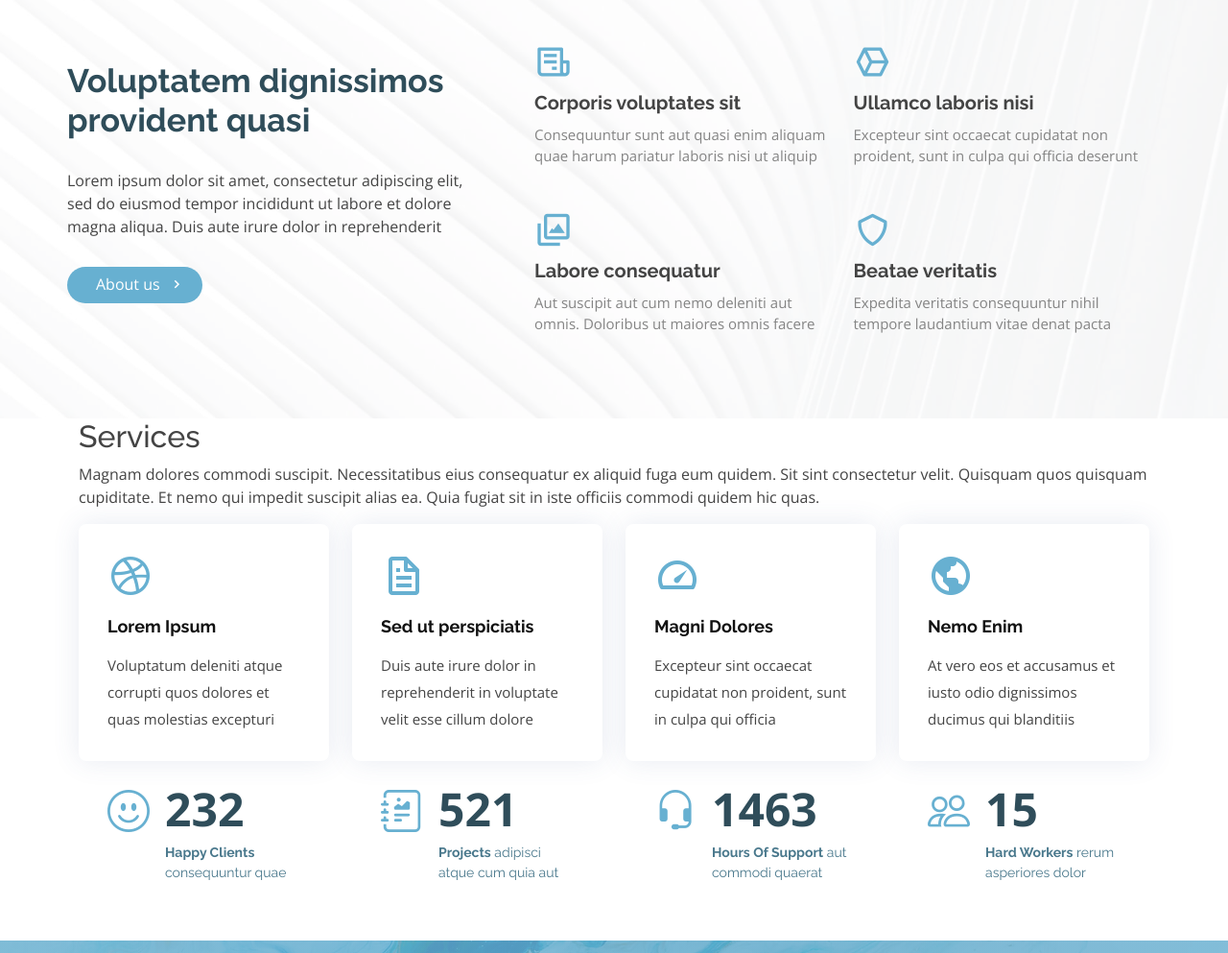
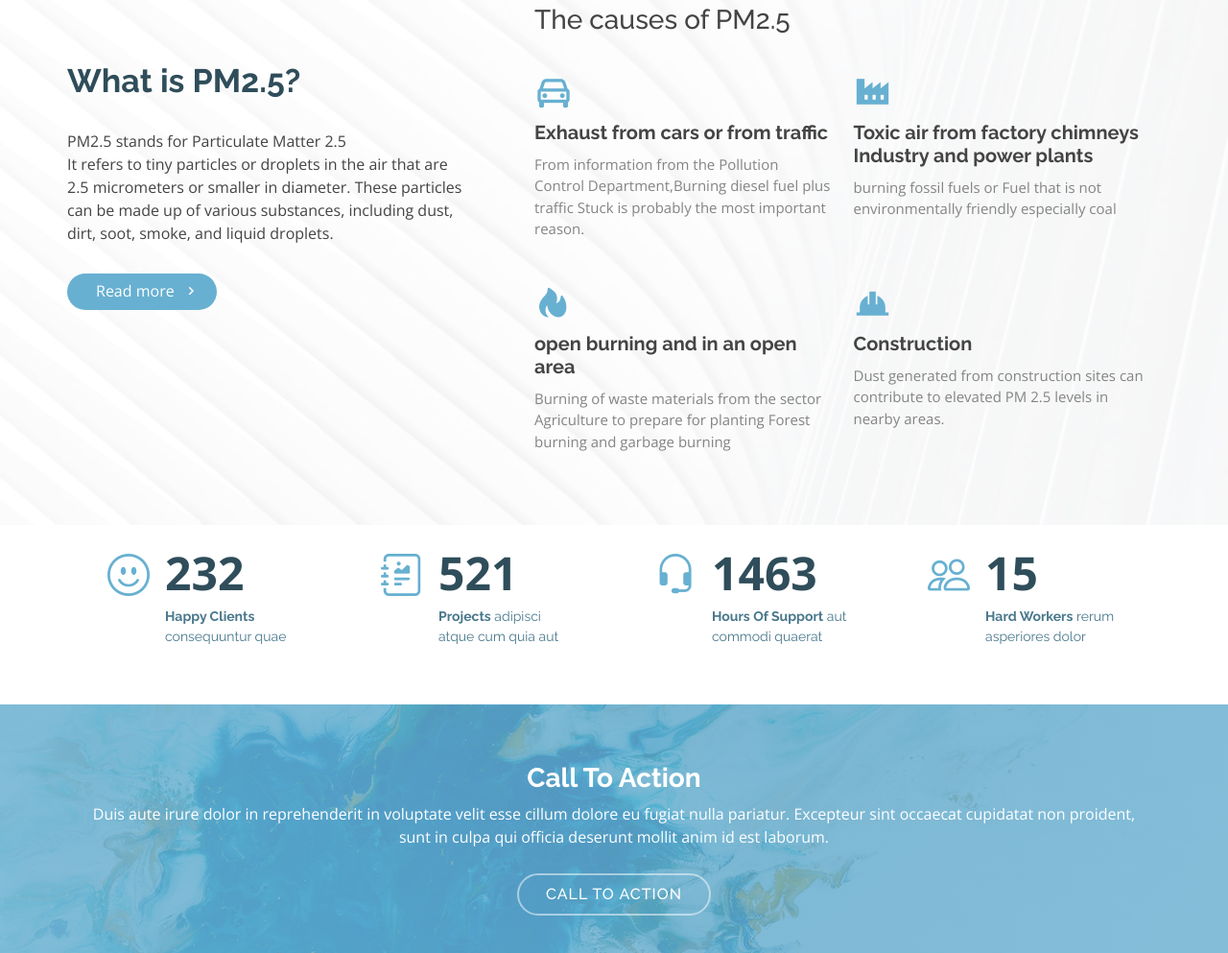
Before and after one commit to Keetasin/Happy_Air_Quality, a plain HTML site: page website/templates/index.html in a window 1280 px wide. Shown: the part 856-1849 px from the top of the page at 96% size. Drawn offline with nearby package versions, Linux system fonts and the light colour scheme.

Commit message:
About Section

```diff
--- a/website/templates/index.html
+++ b/website/templates/index.html
@@ -125,89 +125,56 @@
         <div class="row no-gutters">
           <div class="content col-xl-5 d-flex align-items-stretch" data-aos="fade-up">
             <div class="content">
-              <h3>Voluptatem dignissimos provident quasi</h3>
+              <h3>What is PM2.5?</h3>
               <p>
-                Lorem ipsum dolor sit amet, consectetur adipiscing elit, sed do eiusmod tempor incididunt ut labore et dolore magna aliqua. Duis aute irure dolor in reprehenderit
+                PM2.5 stands for Particulate Matter 2.5 <br> It refers to tiny particles or droplets in the air that are 2.5 micrometers or smaller in diameter. These particles can be made up of various substances, including dust, dirt, soot, smoke, and liquid droplets.
               </p>
-              <a href="#" class="about-btn">About us <i class="bx bx-chevron-right"></i></a>
+              <a href="https://www.lumahealth.com/air-quality-thailand/" class="about-btn">Read more<i class="bx bx-chevron-right"></i></a>
             </div>
           </div>
           <div class="col-xl-7 d-flex align-items-stretch">
             <div class="icon-boxes d-flex flex-column justify-content-center">
+              <h3>
+                The causes of PM2.5
+              </h3>
               <div class="row">
                 <div class="col-md-6 icon-box" data-aos="fade-up" data-aos-delay="100">
-                  <i class="bx bx-receipt"></i>
-                  <h4>Corporis voluptates sit</h4>
-                  <p>Consequuntur sunt aut quasi enim aliquam quae harum pariatur laboris nisi ut aliquip</p>
+                  <i class='bx bx-car'></i>
+                  <h4>
+                    Exhaust from cars or from traffic
+                  </h4>
+                  <p>
+                    From information from the Pollution Control Department,Burning diesel fuel plus traffic Stuck is probably the most important reason.
+                  </p>
                 </div>
                 <div class="col-md-6 icon-box" data-aos="fade-up" data-aos-delay="200">
-                  <i class="bx bx-cube-alt"></i>
-                  <h4>Ullamco laboris nisi</h4>
-                  <p>Excepteur sint occaecat cupidatat non proident, sunt in culpa qui officia deserunt</p>
+                  <i class='bx bxs-factory' ></i>
+                  <h4>
+                    Toxic air from factory chimneys Industry and power plants
+                  </h4>
+                  <p>
+                    burning fossil fuels or Fuel that is not environmentally friendly especially coal
+                  </p>
                 </div>
                 <div class="col-md-6 icon-box" data-aos="fade-up" data-aos-delay="300">
-                  <i class="bx bx-images"></i>
-                  <h4>Labore consequatur</h4>
-                  <p>Aut suscipit aut cum nemo deleniti aut omnis. Doloribus ut maiores omnis facere</p>
+                  <i class='bx bxs-hot'></i>
+                  <h4>
+                    open burning and in an open area
+                  </h4>
+                  <p>
+                    Burning of waste materials from the sector Agriculture to prepare for planting Forest burning and garbage burning
+                  </p>
                 </div>
                 <div class="col-md-6 icon-box" data-aos="fade-up" data-aos-delay="400">
-                  <i class="bx bx-shield"></i>
-                  <h4>Beatae veritatis</h4>
-                  <p>Expedita veritatis consequuntur nihil tempore laudantium vitae denat pacta</p>
+                  <i class='bx bxs-hard-hat' ></i>
+                  <h4>
+                    Construction
+                  </h4>
+                  <p>
+                    Dust generated from construction sites can contribute to elevated PM 2.5 levels in nearby areas.
+                  </p>
                 </div>
               </div>
-            </div><!-- End .content-->
-          </div>
-        </div>
-
-      </div>
-    </section><!-- End About Section -->
-
-    <!-- ======= Services Section ======= -->
-    <section id="services" class="services">
-      <div class="container">
-
-        <div class="section-title" data-aos="fade-in" data-aos-delay="100">
-          <h2>Services</h2>
-          <p>Magnam dolores commodi suscipit. Necessitatibus eius consequatur ex aliquid fuga eum quidem. Sit sint consectetur velit. Quisquam quos quisquam cupiditate. Et nemo qui impedit suscipit alias ea. Quia fugiat sit in iste officiis commodi quidem hic quas.</p>
-        </div>
-
-        <div class="row">
-          <div class="col-md-6 col-lg-3 d-flex align-items-stretch mb-5 mb-lg-0">
-            <div class="icon-box" data-aos="fade-up">
-              <div class="icon"><i class="bx bxl-dribbble"></i></div>
-              <h4 class="title"><a href="">Lorem Ipsum</a></h4>
-              <p class="description">Voluptatum deleniti atque corrupti quos dolores et quas molestias excepturi</p>
-            </div>
-          </div>
-
-          <div class="col-md-6 col-lg-3 d-flex align-items-stretch mb-5 mb-lg-0">
-            <div class="icon-box" data-aos="fade-up" data-aos-delay="100">
-              <div class="icon"><i class="bx bx-file"></i></div>
-              <h4 class="title"><a href="">Sed ut perspiciatis</a></h4>
-              <p class="description">Duis aute irure dolor in reprehenderit in voluptate velit esse cillum dolore</p>
-            </div>
-          </div>
-
-          <div class="col-md-6 col-lg-3 d-flex align-items-stretch mb-5 mb-lg-0">
-            <div class="icon-box" data-aos="fade-up" data-aos-delay="200">
-              <div class="icon"><i class="bx bx-tachometer"></i></div>
-              <h4 class="title"><a href="">Magni Dolores</a></h4>
-              <p class="description">Excepteur sint occaecat cupidatat non proident, sunt in culpa qui officia</p>
-            </div>
-          </div>
-
-          <div class="col-md-6 col-lg-3 d-flex align-items-stretch mb-5 mb-lg-0">
-            <div class="icon-box" data-aos="fade-up" data-aos-delay="300">
-              <div class="icon"><i class="bx bx-world"></i></div>
-              <h4 class="title"><a href="">Nemo Enim</a></h4>
-              <p class="description">At vero eos et accusamus et iusto odio dignissimos ducimus qui blanditiis</p>
-            </div>
-          </div>
-
-        </div>
-
-      </div>
     </section><!-- End Services Section -->
 
     <!-- ======= Counts Section ======= -->
```
